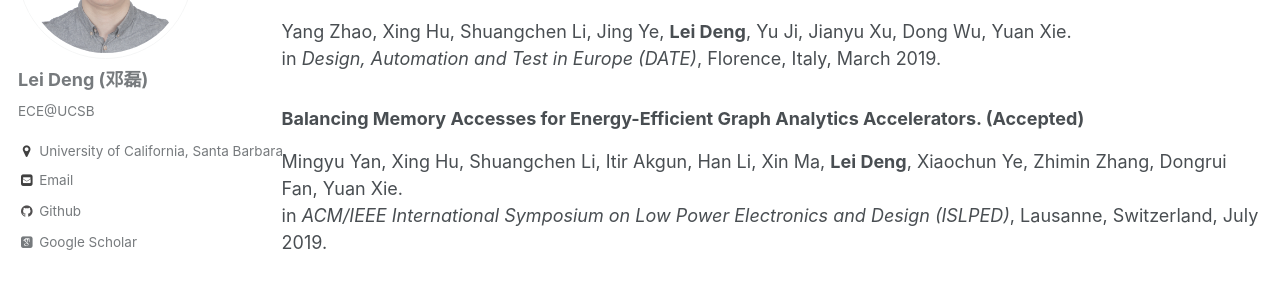
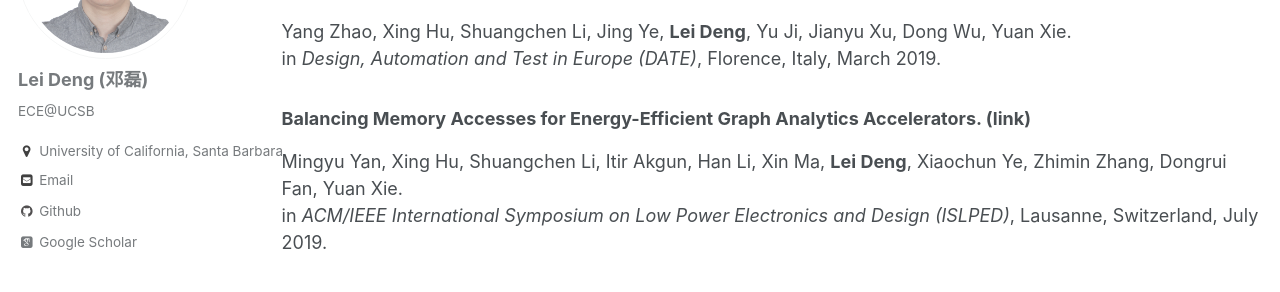
Before and after one commit to dllfei/dllfei.github.io, a Jekyll site: the page built from _pages/publications.md, in a window 1280 px wide and 900 px high, scrolled down 4112 px. Shown: the part 152-444 px from the top of the window. Built offline with Jekyll 4.4.1, drawn with Linux system fonts in a browser that asks for light colours; some web fonts are replaced.

Commit message:
Update publications.md

```diff
--- a/_pages/publications.md
+++ b/_pages/publications.md
@@ -127,7 +127,7 @@ in *ACM Great Lakes Symposium on VLSI (GLVLSI)*, Washington DC, USA, May 2019.
 Yang Zhao, Xing Hu, Shuangchen Li, Jing Ye, **Lei Deng**, Yu Ji, Jianyu Xu, Dong Wu, Yuan Xie. <br />
 in *Design, Automation and Test in Europe (DATE)*, Florence, Italy, March 2019.
 
-### Balancing Memory Accesses for Energy-Efficient Graph Analytics Accelerators. (Accepted) <br />
+### Balancing Memory Accesses for Energy-Efficient Graph Analytics Accelerators. ([link](https://ieeexplore.ieee.org/abstract/document/8824832)) <br />
 Mingyu Yan, Xing Hu, Shuangchen Li, Itir Akgun, Han Li, Xin Ma, **Lei Deng**, Xiaochun Ye, Zhimin Zhang, Dongrui Fan, Yuan Xie. <br />
 in *ACM/IEEE International Symposium on Low Power Electronics and Design (ISLPED)*, Lausanne, Switzerland, July 2019.
 
```
